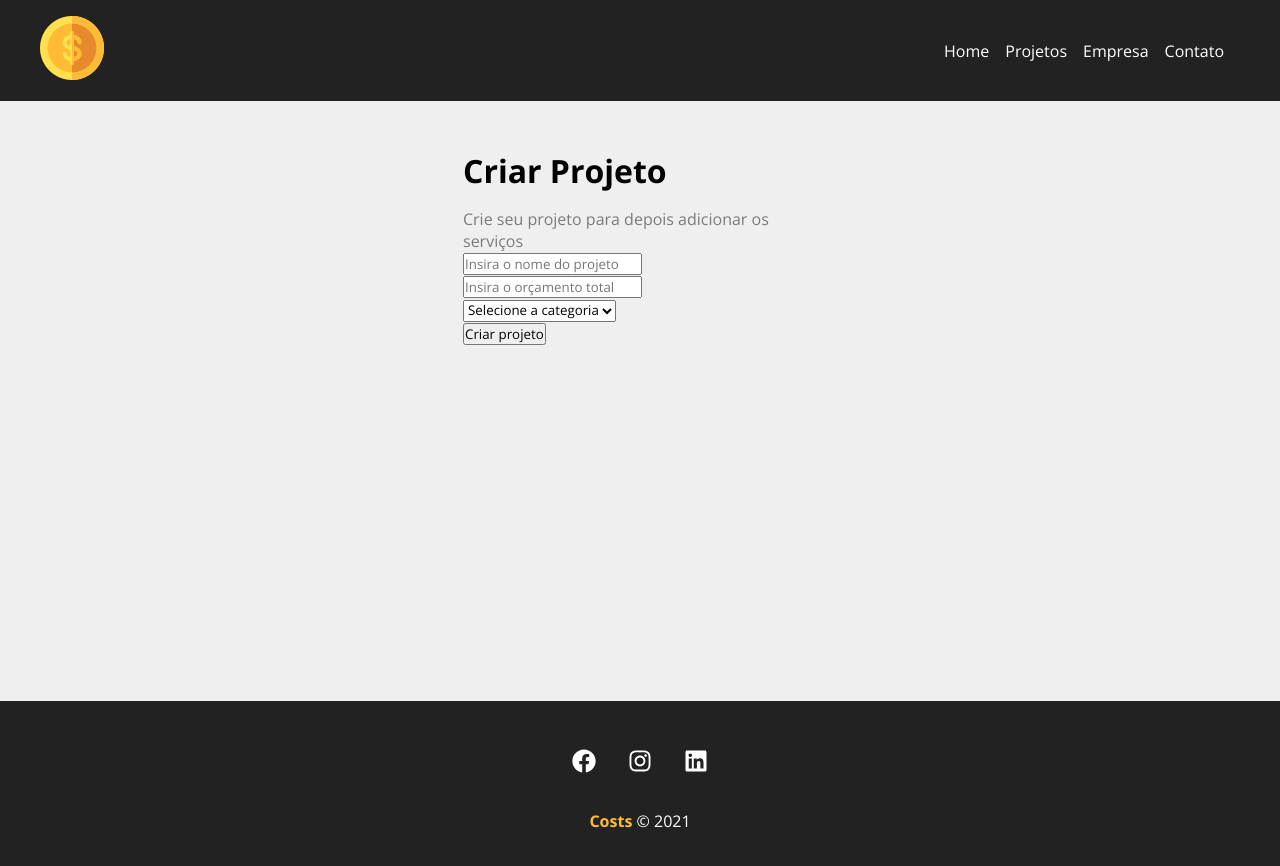
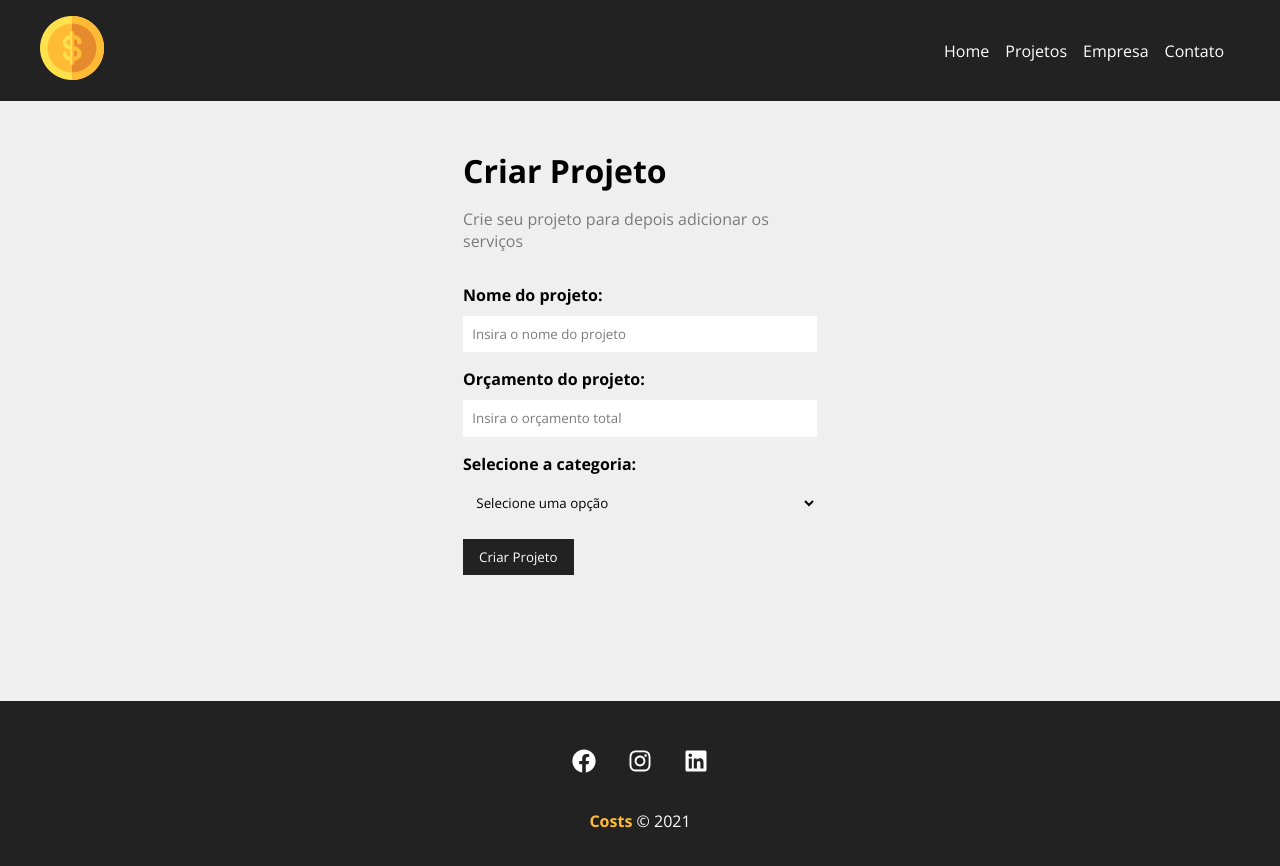
Before and after one commit to will-cesar/react-crud-projetos, a React (Create React App) app: page /newproject in a window 1280 px wide. Shown: the top 866 px of the page. Built offline with nearby package versions, Linux system fonts and the light colour scheme.

Commit message:
Aula 22 - Componentização do formulário de cadastro

```diff
--- /dev/null
+++ b/src/components/form/Input.js
@@ -0,0 +1,19 @@
+import styles from "./Input.module.css";
+
+function Input({ type, text, name, placeholder, handleOnChange, value }) {
+  return (
+    <div className={styles.form_control}>
+      <label htmlFor={name}>{text}:</label>
+      <input
+        type={type}
+        name={name}
+        id={name}
+        placeholder={placeholder}
+        onChange={handleOnChange}
+        value={value}
+      />
+    </div>
+  );
+}
+
+export default Input;
--- /dev/null
+++ b/src/components/form/Input.module.css
@@ -0,0 +1,20 @@
+.form_control {
+  display: flex;
+  flex-direction: column;
+  margin-bottom: 1em;
+}
+
+.form_control label {
+  margin-bottom: .6em;
+  font-weight: bold;
+}
+
+.form_control input {
+  padding: .7em;
+  border-radius: 0;
+  border: none;
+}
+
+.form_control input::placeholder {
+  color: #7b7b7b;
+}
--- /dev/null
+++ b/src/components/form/Select.js
@@ -0,0 +1,14 @@
+import styles from "./Select.module.css";
+
+function Select({ text, name, options, handleOnChange, value }) {
+  return (
+    <div className={styles.form_control}>
+      <label htmlFor={name}>{text}:</label>
+      <select name={name} id={name}>
+        <option>Selecione uma opção</option>
+      </select>
+    </div>
+  );
+}
+
+export default Select;
--- /dev/null
+++ b/src/components/form/Select.module.css
@@ -0,0 +1,16 @@
+.form_control {
+  display: flex;
+  flex-direction: column;
+  margin-bottom: 1em;
+}
+
+.form_control label {
+  margin-bottom: .6em;
+  font-weight: bold;
+}
+
+.form_control select {
+  padding: .7em;
+  border-radius: 0;
+  border: none;
+}
--- /dev/null
+++ b/src/components/form/SubmitButton.js
@@ -0,0 +1,11 @@
+import styles from "./SubmitButton.module.css";
+
+function SubmitButton({ text }) {
+  return (
+    <div>
+      <button className={styles.btn}>{text}</button>
+    </div>
+  );
+}
+
+export default SubmitButton;
--- /dev/null
+++ b/src/components/form/SubmitButton.module.css
@@ -0,0 +1,13 @@
+.btn {
+  background-color: #222;
+  color: #fff;
+  padding: .7em 1.2em;
+  text-decoration: none;
+  transition: .5s;
+  cursor: pointer;
+  border: none;
+}
+
+.btn:hover {
+  color: #ffbb33;
+}
--- a/src/components/pages/NewProject.js
+++ b/src/components/pages/NewProject.js
@@ -7,7 +7,7 @@
     <div className={styles.newproject_container}>
       <h1>Criar Projeto</h1>
       <p>Crie seu projeto para depois adicionar os serviços</p>
-      <ProjectForm />
+      <ProjectForm btnText="Criar Projeto" />
     </div>
   );
 }
--- a/src/components/project/ProjectForm.js
+++ b/src/components/project/ProjectForm.js
@@ -1,25 +1,29 @@
-function ProjectForm() {
+import Input from "../form/Input";
+import Select from "../form/Select";
+import SubmitButton from "../form/SubmitButton";
+
+import styles from "./ProjectForm.module.css";
+
+function ProjectForm({ btnText }) {
   return (
-    <form>
-      <div>
-        <input type="text" placeholder="Insira o nome do projeto" />
-      </div>
+    <form className={styles.form}>
+      <Input
+        type="text"
+        text="Nome do projeto"
+        name="name"
+        placeholder="Insira o nome do projeto"
+      />
 
-      <div>
-        <input type="number" placeholder="Insira o orçamento total" />
-      </div>
+      <Input
+        type="number"
+        text="Orçamento do projeto"
+        name="budget"
+        placeholder="Insira o orçamento total"
+      />
 
-      <div>
-        <select name="category_id">
-          <option disabled selected>
-            Selecione a categoria
-          </option>
-        </select>
-      </div>
+      <Select name="category_id" text="Selecione a categoria" />
 
-      <div>
-        <input type="submit" value="Criar projeto" />
-      </div>
+      <SubmitButton text={btnText} />
     </form>
   );
 }
--- /dev/null
+++ b/src/components/project/ProjectForm.module.css
@@ -0,0 +1,4 @@
+.form {
+  width: 100%;
+  margin: 2em 0;
+}
```
